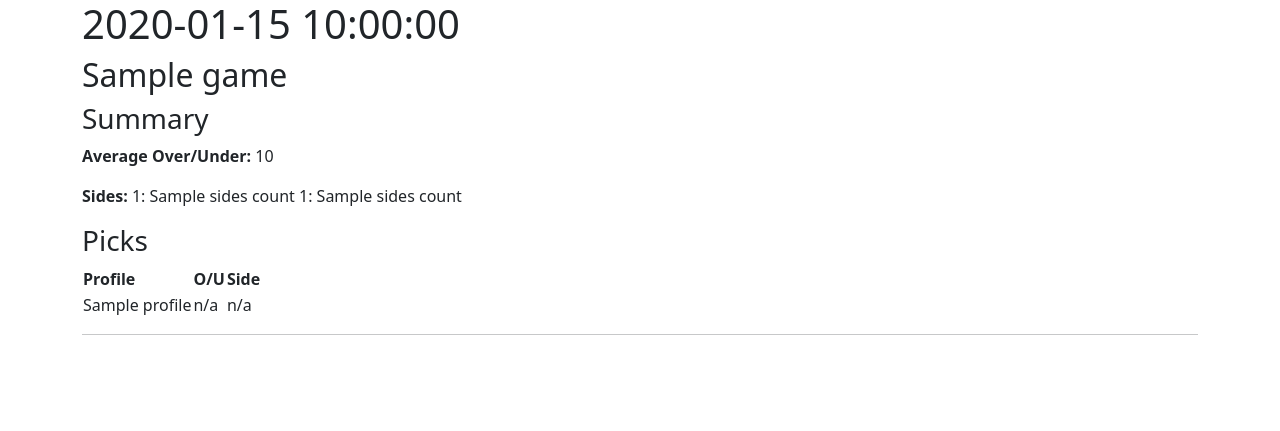
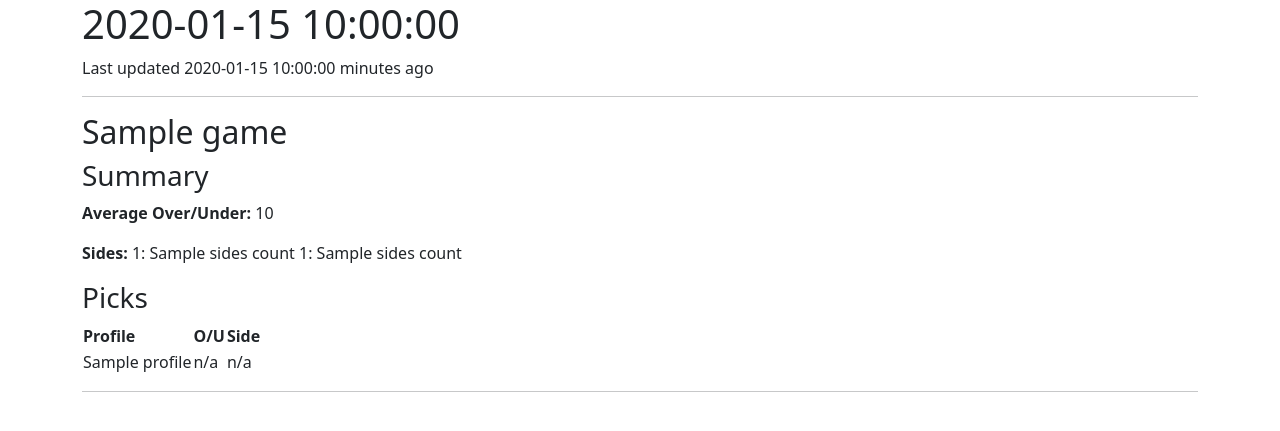
Before and after one commit to nklsimmons/sportscraper, a Flask app: template templates/show.html in a window 1280 px wide. Shown: the top 431 px of the page. Run offline with Flask 3, Linux system fonts and the light colour scheme; the template is opened without the code that fills it: most values are stand-ins (such as "Sample title", 1, 10 or a date in 2020).

Commit message:
Show time since last update

```diff
--- a/server.py
+++ b/server.py
@@ -17,6 +17,12 @@ MONGODB_CONTAINER = os.getenv('MONGODB_CONTAINER')
 app = Flask(__name__)
 client = MongoClient(f"mongodb://{MONGODB_CONTAINER}")
 
+def get_last_update():
+    last_update_string = client["MLB"]["update_record"].find({}, {"datetime": 1}).sort({"datetime": -1})[0]["datetime"]
+    last_update = datetime.strptime(last_update_string, "%Y-%m-%d %H:%M:%S.%f")
+    return last_update
+
+
 @app.route("/")
 def index():
     entries = client["MLB"]["covers"].find({}, {"date": 1})
@@ -33,12 +39,18 @@ def index():
 
     dates_list.sort(reverse=True, key=lambda d : d["date"])
 
-    return render_template('index.html', latest=dates_list[0], dates=dates_list[1:])
+    now = datetime.now()
+    time_since_last_update = now - get_last_update()
+    mins_since_last_update = int(time_since_last_update.total_seconds() / 60)
+
+    return render_template('index.html',
+                           latest=dates_list[0],
+                           dates=dates_list[1:],
+                           mins_since_last_update=mins_since_last_update)
 
 
 @app.route("/picks/<date>")
 def showDate(date):
-
     picks_datetime = datetime.strptime(date, "%Y-%m-%d")
     date_str = picks_datetime.strftime("%A, %B %-d")
 
@@ -101,7 +113,14 @@ def showDate(date):
             "sides_count": sides_count_list
         }
 
-    return render_template('show.html', data=game_data, date=date_str)
+    now = datetime.now()
+    time_since_last_update = now - get_last_update()
+    mins_since_last_update = int(time_since_last_update.total_seconds() / 60)
+
+    return render_template('show.html',
+                           data=game_data,
+                           date=date_str,
+                           mins_since_last_update=mins_since_last_update)
 
 
 @app.route("/run")
--- a/templates/index.html
+++ b/templates/index.html
@@ -12,6 +12,8 @@
 
         <h3>Latest: <a href="picks/{{ latest["date"] }}">{{ latest["name"] }}</a></h3>
 
+        <p>Last updated {{ mins_since_last_update }} minutes ago</p>
+
         <hr>
 
         <h3>Archive:</h3>
--- a/templates/show.html
+++ b/templates/show.html
@@ -9,6 +9,10 @@
 <body>
     <div class="container">
         <h1>{{ date }}</h1>
+
+        <p>Last updated {{ mins_since_last_update }} minutes ago</p>
+
+        <hr>
 
         {% for game in data %}
             <div>
```
